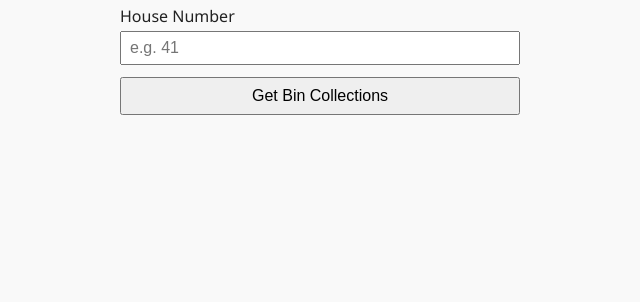
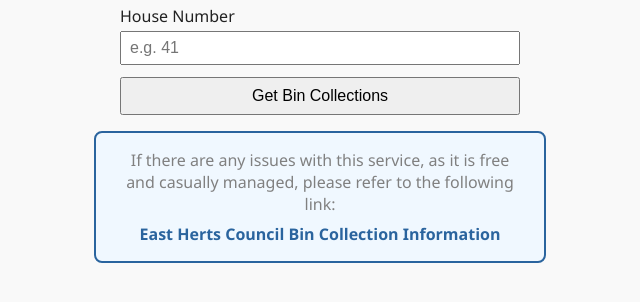
Before and after one commit to Alex-Swann/bsbins, a plain HTML site: page index.html in a window 1280 px wide. Shown: the part 190-492 px from the top of the page, without its empty margins (320-960 px from the left). Drawn offline with Linux system fonts and the light colour scheme.

Commit message:
Add call to action box if service not working

```diff
--- a/index.html
+++ b/index.html
@@ -5,6 +5,32 @@
   <meta name="viewport" content="width=device-width, initial-scale=1" />
   <title>Bishop's Stortford New Bin Collection Lookup</title>
   <style>
+    .callout-box {
+        max-width: 400px;        /* narrower than header */
+        margin: 1rem auto;
+        padding: 1rem 1.5rem;
+        border: 2px solid #2a649e;
+        border-radius: 8px;
+        background-color: #f0f8ff;
+        text-align: center;
+        font-size: 1rem;
+        color: grey;
+    }
+
+    .callout-box p {
+        margin: 0 0 0.5rem 0;
+    }
+
+    .callout-box a {
+        color: #2a649e;
+        font-weight: bold;
+        text-decoration: none;
+    }
+
+    .callout-box a:hover,
+    .callout-box a:focus {
+     text-decoration: underline;
+    }
    .bin-label {
         padding: 0.3em 0.6em;
         border-radius: 0.5em;
@@ -146,7 +172,15 @@
   <button id="getCollections">Get Bin Collections</button>
 
   <div id="results"></div>
-
+    <div class="callout-box">
+    <p class="hint-text">
+        If there are any issues with this service, as it is free and casually managed,
+        please refer to the following link:
+    </p>
+    <a href="https://www.eastherts.gov.uk/bins-waste-and-recycling/find-your-bin-collection-day" target="_blank" rel="noopener noreferrer">
+        East Herts Council Bin Collection Information
+    </a>
+    </div>
 <script>
   const apiSearch = '/api/search-addresses';
   const apiDetails = '/api/property-details';
```
